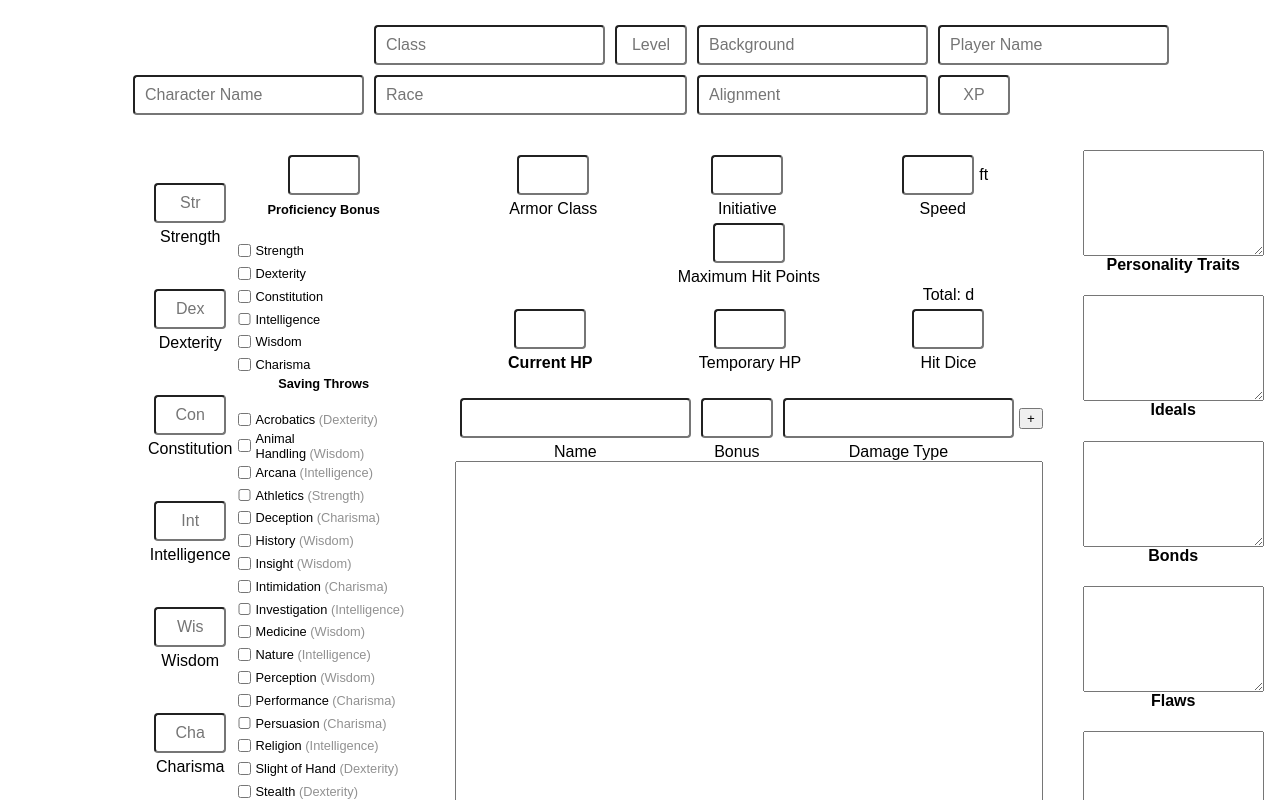
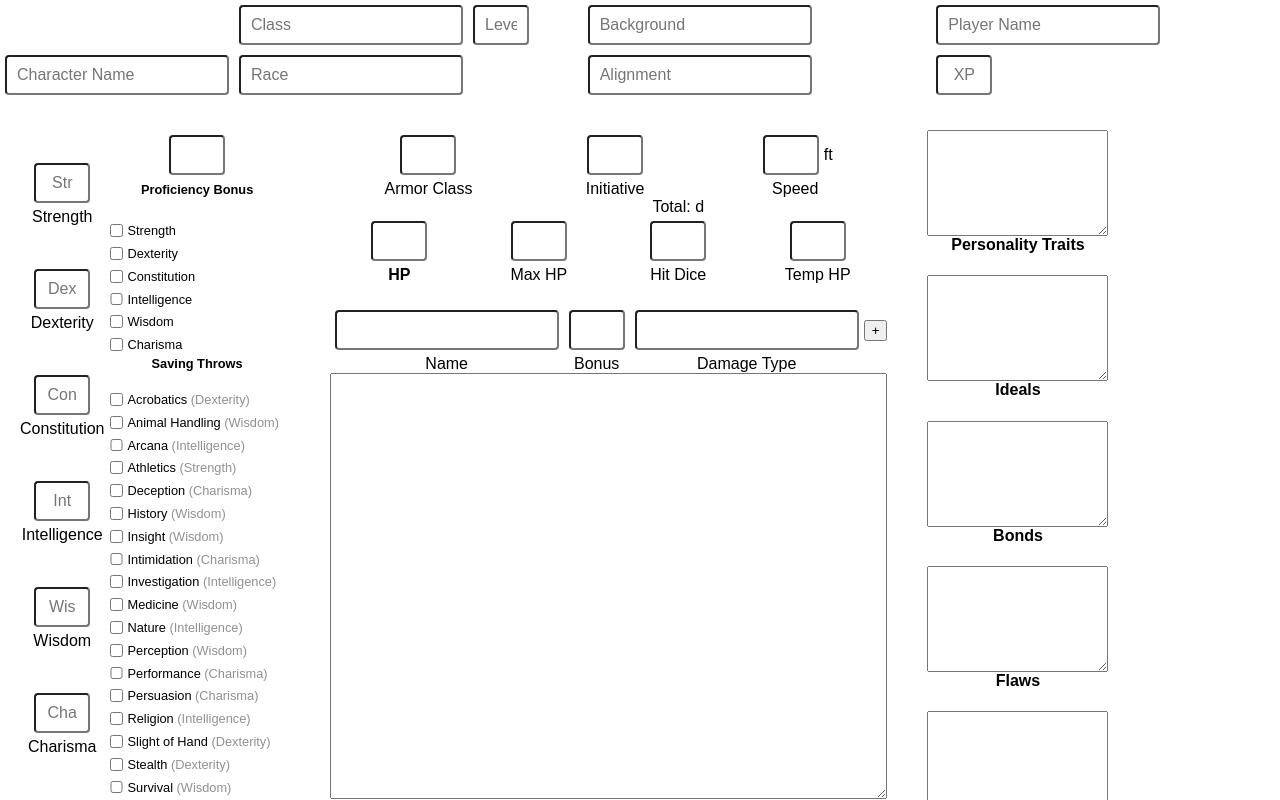
Before and after one commit to etherealmachine/dnd5e-binder, a React (Create React App) app: page / in a window 1280 px wide. Shown: the top 800 px of the page. Built offline with nearby package versions, Linux system fonts and the light colour scheme; the HTML template or start-up script is replaced by a standard one.

Commit message:
Flexing stuff is hard.

```diff
--- a/src/App.css
+++ b/src/App.css
@@ -3,8 +3,6 @@
   width: 100%;
   justify-content: center;
   align-self: center;
-  max-width: 80%;
-  margin-top: 20px;
 }
 
 input {
@@ -14,11 +12,17 @@ input {
   border: 1px solid ##6B6B6B;
   border-radius: 4px;
   max-height: 1em;
+  max-width: 200px;
+}
+
+input[type=text] {
+  width: 100%;
 }
 
 input[type=number] {
   text-align: center;
-  width: 3em;
+  width: 2em;
+  height: 3em;
 }
 
 input[type=number]::-webkit-inner-spin-button,
@@ -42,6 +46,7 @@ h4 {
 }
 
 .main-column {
+  flex-direction: column;
   margin-top: 30px;
   padding-left: 20px;
   padding-right: 20px;
@@ -49,6 +54,7 @@ h4 {
 
 .column {
   flex-direction: column;
+  flex-shrink: 1;
 }
 
 .align-self-center {
--- a/src/App.tsx
+++ b/src/App.tsx
@@ -81,23 +81,35 @@ class App extends React.Component<Props, State> {
       <div className="column">
         {this.state.attacks.map((attack, i) => {
           return (<div key={`attack-${i}`} className="align-items-center">
+            <div>
               <input name="attacks" data-index={i} data-key="name" value={this.state.attacks[i].name} onChange={this.state.handleInputChange} />
+            </div>
+            <div>
               <input name="attacks" type="number" min="0" data-index={i} data-key="bonus" value={this.state.attacks[i].bonus} onChange={this.state.handleInputChange} />
+            </div>
+            <div>
               <input name="attacks" data-index={i} data-key="damage_type"  value={this.state.attacks[i].damage_type} onChange={this.state.handleInputChange} />
+            </div>
             <button name="remove_attack" data-index={i} onClick={this.state.handleButtonClick}>-</button>
           </div>);
         })}
         <div className="align-items-center">
           <div className="column">
+            <div>
               <input name="new_attack_name" type="text" value={this.state.new_attack_name} onChange={this.state.handleInputChange} />
+            </div>
             <span className="align-self-center">Name</span>
           </div>
           <div className="column">
+            <div>
               <input name="new_attack_bonus" type="number" min="0" value={this.state.new_attack_bonus} onChange={this.state.handleInputChange} />
+            </div>
             <span className="align-self-center">Bonus</span>
           </div>
           <div className="column">
+            <div>
               <input name="new_attack_damage_type" type="text" value={this.state.new_attack_damage_type} onChange={this.state.handleInputChange} />
+            </div>
             <span className="align-self-center">Damage Type</span>
           </div>
           <div className="column">
@@ -113,25 +125,39 @@ class App extends React.Component<Props, State> {
           <div className="flex-3">
             <div className="column flex-1">
               <div>
-                <input className="flex-1" name="class" placeholder="Class" type="text" value={this.state.class} onChange={this.state.handleInputChange} />
+                <div>
+                  <input name="class" placeholder="Class" type="text" value={this.state.class} onChange={this.state.handleInputChange} />
+                </div>
+                <div>
                   <input name="level" placeholder="Level" type="number" min="1" value={this.state.level} onChange={this.state.handleInputChange} />
                 </div>
+              </div>
+              <div>
                 <input name="race" placeholder="Race" type="text" value={this.state.race} onChange={this.state.handleInputChange} />
               </div>
+            </div>
             <div className="column flex-1">
+              <div>
                 <input name="background" placeholder="Background" type="text" value={this.state.background} onChange={this.state.handleInputChange} />
+              </div>
+              <div>
                 <input name="alignment" placeholder="Alignment" type="text" value={this.state.alignment} onChange={this.state.handleInputChange} />
               </div>
+            </div>
             <div className="column flex-1">
+              <div>
                 <input name="player_name" placeholder="Player Name" type="text" value={this.state.player_name} onChange={this.state.handleInputChange} />
+              </div>
+              <div>
                 <input name="experience_points" placeholder="XP" type="number" min="0" value={this.state.experience_points} onChange={this.state.handleInputChange} />
               </div>
             </div>
           </div>
+        </div>
         <div>
-          <div className="main-column column flex-1">
+          <div className="main-column">
             <div className="column">
-              <div>
+              <div className="justify-content-space-around">
                 <div className="column">
                   {attributes}
                 </div>
@@ -148,12 +174,12 @@ class App extends React.Component<Props, State> {
                     {skills}
                     <h4>Skills</h4>
                   </div>
+                </div>
+              </div>
+            </div>
             <div className="column align-items-center">
               <input name="passive_perception" type="number" min="0" value={this.state.passive_perception} onChange={this.state.handleInputChange} />
               <h4><label htmlFor="passive_perception">Passive Perception (Wisdom)</label></h4>
-                  </div>
-                </div>
-              </div>
             </div>
             <div className="column flex-1">
               <div className="column flex-1" style={{marginBottom: '20px'}}>
@@ -171,7 +197,7 @@ class App extends React.Component<Props, State> {
               <h4>Other Proficiencies &amp; Languages</h4>
             </div>
           </div>
-          <div className="main-column column flex-1">
+          <div className="main-column">
             <div className="column">
               <div className="justify-content-space-around">
                 <div className="column align-items-center">
@@ -190,27 +216,26 @@ class App extends React.Component<Props, State> {
                   <label htmlFor="speed">Speed</label>
                 </div>
               </div>
-              <div className="column">
-                <div className="column align-items-center">
-                  <input name="maximum_hit_points" type="number" min="0" max="1000" value={this.state.maximum_hit_points} onChange={this.state.handleInputChange} />
-                  <label htmlFor="maximum_hit_points">Maximum Hit Points</label>
-                </div>
-                <div className="justify-content-space-around">
+              <div className="justify-content-center justify-content-space-around">
                 <div className="column align-items-center">
                   <span>&nbsp;</span>
                   <input name="current_hit_points" type="number" min="0" max={this.state.maximum_hit_points} value={this.state.current_hit_points} onChange={this.state.handleInputChange} />
-                    <h4><label htmlFor="current_hit_points">Current HP</label></h4>
+                  <h4><label htmlFor="current_hit_points">HP</label></h4>
                 </div>
                 <div className="column align-items-center">
                   <span>&nbsp;</span>
-                    <input name="temporary_hit_points" type="number" min="0" value={this.state.temporary_hit_points} onChange={this.state.handleInputChange} />
-                    <label htmlFor="temporary_hit_points">Temporary HP</label>
+                  <input name="maximum_hit_points" type="number" min="0" max="1000" value={this.state.maximum_hit_points} onChange={this.state.handleInputChange} />
+                  <label htmlFor="maximum_hit_points">Max HP</label>
                 </div>
                 <div className="column align-items-center">
                   <span>Total: {this.state.level}d{Rules.hit_dice_for_class[this.state.class]}</span>
                   <input name="current_hit_dice" type="number" min="0" max={this.state.level} onChange={this.state.handleInputChange} />
                   <label htmlFor="hit_dice">Hit Dice</label>
                 </div>
+                <div className="column align-items-center">
+                  <span>&nbsp;</span>
+                  <input name="temporary_hit_points" type="number" min="0" value={this.state.temporary_hit_points} onChange={this.state.handleInputChange} />
+                  <label htmlFor="temporary_hit_points">Temp HP</label>
                 </div>
               </div>
             </div>
@@ -231,7 +256,7 @@ class App extends React.Component<Props, State> {
               </div>
             </div>
           </div>
-          <div className="main-column column flex-1">
+          <div className="main-column">
             <div className="column">
               <div className="column">
                 <textarea name="personality_traits" value={this.state.personality_traits} onChange={this.state.handleTextAreaChange} />
```
Lines whose indentation alone changed are shown as unchanged.
